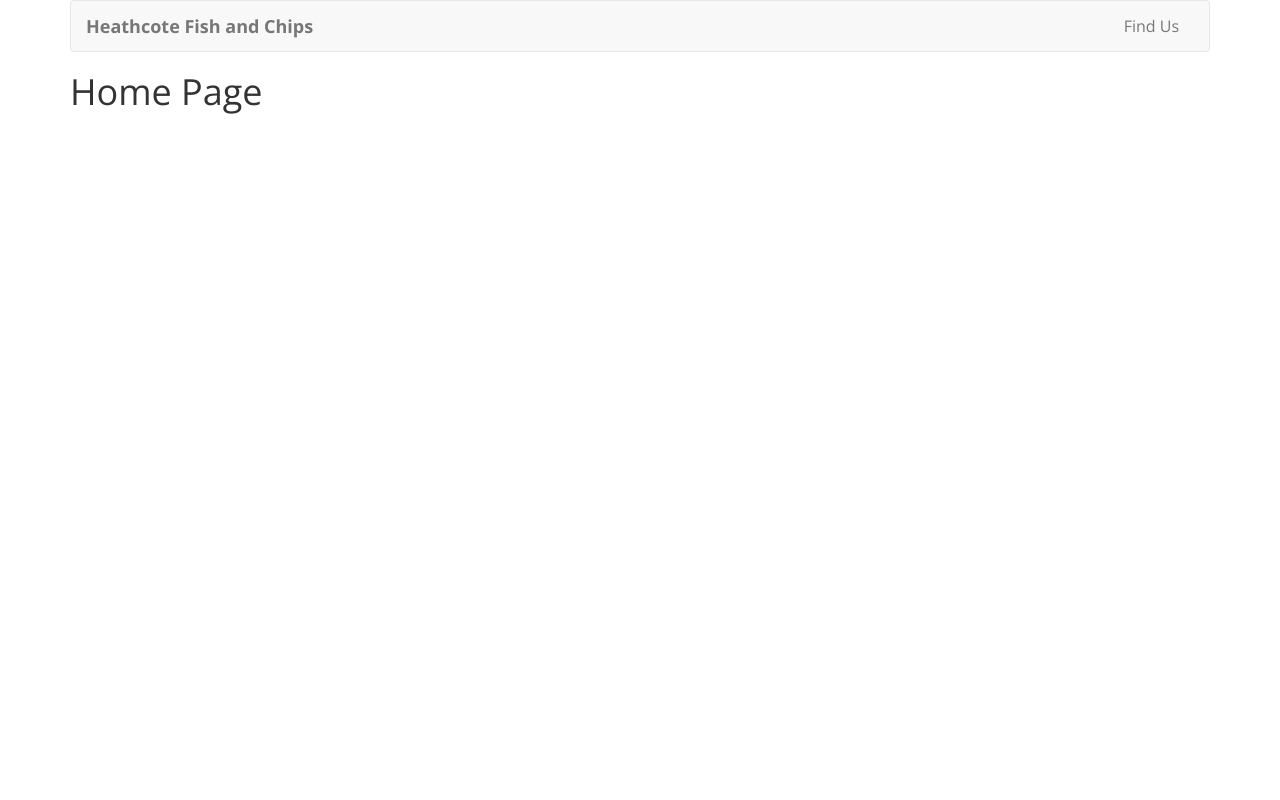
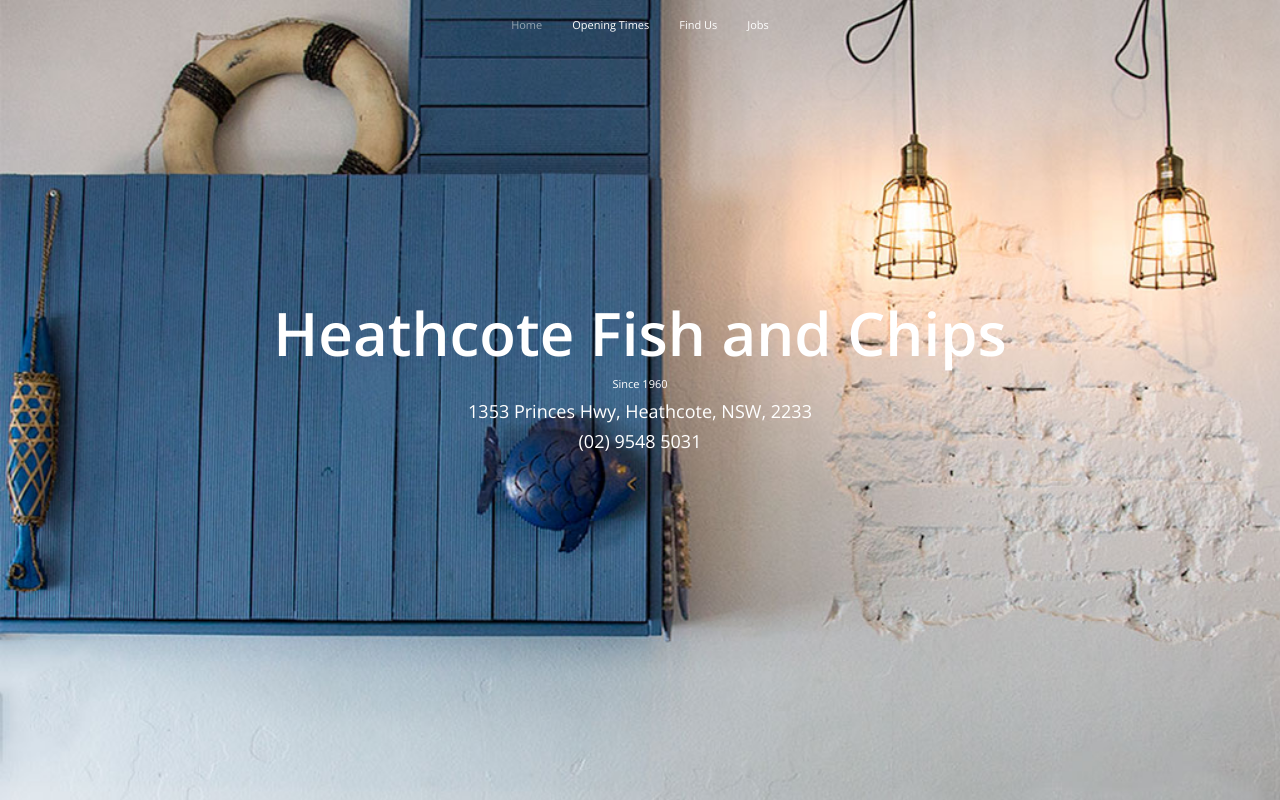
Before and after one commit to superdev810/heathcote-fish-n-chips, a React (Create React App) app: page / in a window 1280 px wide. Built offline with nearby package versions, Linux system fonts and the light colour scheme.

Commit message:
landing_page_0705

```diff
--- a/src/App.css
+++ b/src/App.css
@@ -1,3 +1,59 @@
+.App{
+  background-image: url('../public/images/hero-background.jpg');
+  background-repeat: no-repeat;
+  background-position: center center;
+  background-size: cover;
+  width: 100%;
+  height: 100vh;
+}
+
 .App .navbar-brand {
   font-weight: bold;
 }
+
+.App > .background{
+  width: 100%;
+  height: 100%;
+}
+
+.App .navbar-nav{
+  color: white;
+}
+
+.App .navbar-default {
+  background-color: transparent;
+  border: none;
+  display: flex;
+  justify-content: space-between;
+
+}
+
+.navbar-default .navbar-nav{
+  font-size: 11px;
+  color: white;
+}
+
+.navbar-default .navbar-nav > li > a {
+  color: white;
+}
+
+.navbar-default .navbar-nav>.active>a, .navbar-default .navbar-nav>.active>a:focus, .navbar-default .navbar-nav>.active>a:hover{
+  background: transparent;
+  opacity: 0.5;
+  color: white;
+}
+
+.App > .title{
+  margin: 20% auto auto auto;
+  color: #fff;
+  text-align: center;
+}
+
+.title h1{
+  font-size: 60px;
+  font-weight: 600;
+}
+
+.title p{
+  font-size: 11px;
+}
--- a/src/App.js
+++ b/src/App.js
@@ -1,13 +1,7 @@
 import React, { Component } from 'react';
 import PropTypes from 'prop-types';
-import {
-  withRouter,
-  Link,
-} from 'react-router-dom';
-import {
-  Nav,
-  Navbar,
-} from 'react-bootstrap';
+import { withRouter } from 'react-router-dom';
+import { Nav, Navbar } from 'react-bootstrap';
 import RouteNavItem from './components/RouteNavItem';
 import Routes from './Routes';
 import './App.css';
@@ -29,19 +23,26 @@ class App extends Component {
     return (
       <div className="App container">
         <Navbar fluid collapseOnSelect>
-          <Navbar.Header>
-            <Navbar.Brand>
-              <Link to="/">Heathcote Fish and Chips</Link>
-            </Navbar.Brand>
-            <Navbar.Toggle />
-          </Navbar.Header>
-          <Navbar.Collapse>
-            <Nav pullRight>
-              <RouteNavItem onClick={this.handleNavLink} href="/find-us">Find Us</RouteNavItem>
-            </Nav>
-          </Navbar.Collapse>
+          <Nav>
+            <RouteNavItem onClick={this.handleNavLink} href="/">Home</RouteNavItem>
+          </Nav>
+          <Nav>
+            <RouteNavItem onClick={this.handleNavLink} href="#">Opening Times</RouteNavItem>
+          </Nav>
+          <Nav>
+            <RouteNavItem onClick={this.handleNavLink} href="/find-us">Find Us</RouteNavItem>
+          </Nav>
+          <Nav>
+            <RouteNavItem onClick={this.handleNavLink} href="#">Jobs</RouteNavItem>
+          </Nav>
         </Navbar>
         <Routes />
+        <div className="title">
+          <h1>Heathcote Fish and Chips</h1>
+          <p>Since 1960</p>
+          <h4>1353 Princes Hwy, Heathcote, NSW, 2233</h4>
+          <h4>(02) 9548 5031</h4>
+        </div>
       </div>
     );
   }
--- a/src/containers/FindUs.js
+++ b/src/containers/FindUs.js
@@ -2,7 +2,7 @@ import React from 'react';
 
 const FindUs = () => (
   <div>
-    <h1>Find Us</h1>
+    <h1></h1>
   </div>
 );
 
--- a/src/containers/Home.js
+++ b/src/containers/Home.js
@@ -2,7 +2,7 @@ import React from 'react';
 
 const Home = () => (
   <div>
-    <h1>Home Page</h1>
+    <h1></h1>
   </div>
 );
 
```
Also changed, not shown: src/Routes.js (line endings or trailing spaces).
